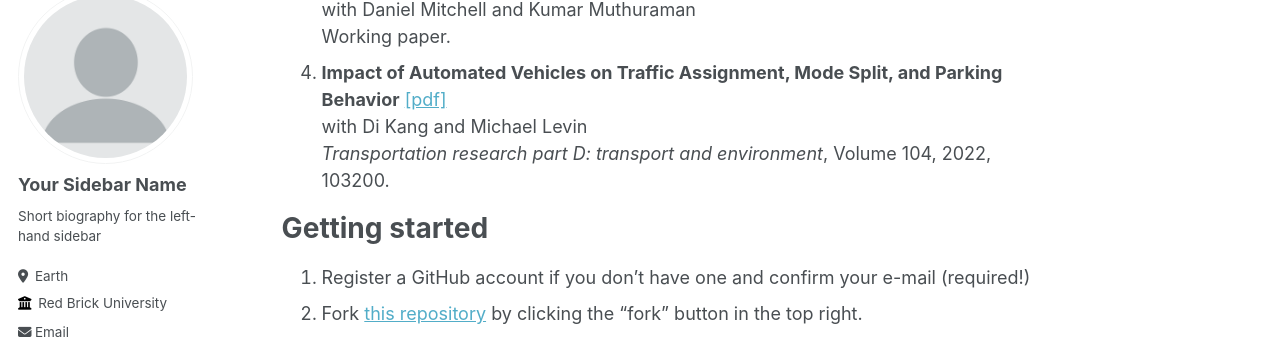
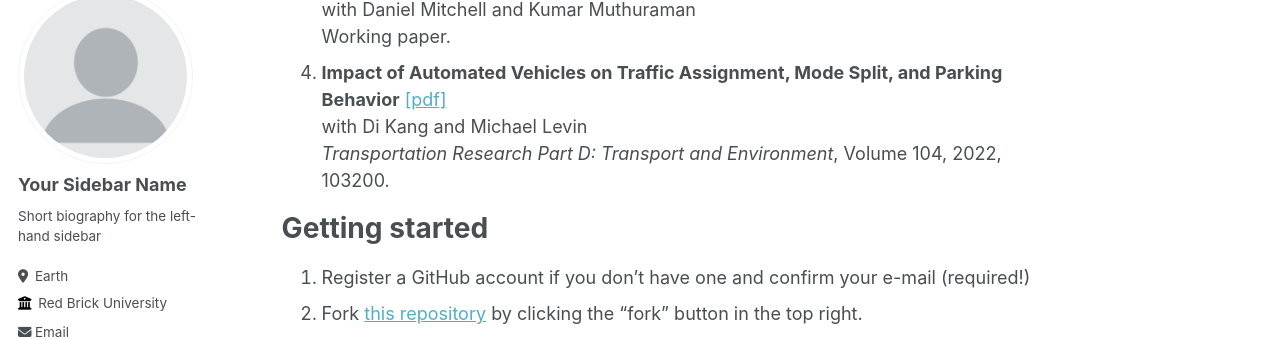
Before and after one commit to feihonghu/feihonghu.github.io, a Jekyll site: the page built from _pages/about.md, in a window 1280 px wide and 900 px high, scrolled down 533 px. Shown: the part 117-456 px from the top of the window. Built offline with Jekyll 4.4.1, drawn with Linux system fonts in a browser that asks for light colours; some web fonts are replaced.

```diff
--- a/_pages/about.md
+++ b/_pages/about.md
@@ -22,7 +22,7 @@ Publications and Manuscripts
    Working paper.
 4. **Impact of Automated Vehicles on Traffic Assignment, Mode Split, and Parking Behavior** [[pdf]](https://www.sciencedirect.com/science/article/abs/pii/S136192092200030X)<br/>
    with Di Kang and Michael Levin<br/>
-   _Transportation research part D: transport and environment_, Volume 104, 2022, 103200.<br/>
+   _Transportation Research Part D: Transport and Environment_, Volume 104, 2022, 103200.<br/>
 
 
 Getting started
```
